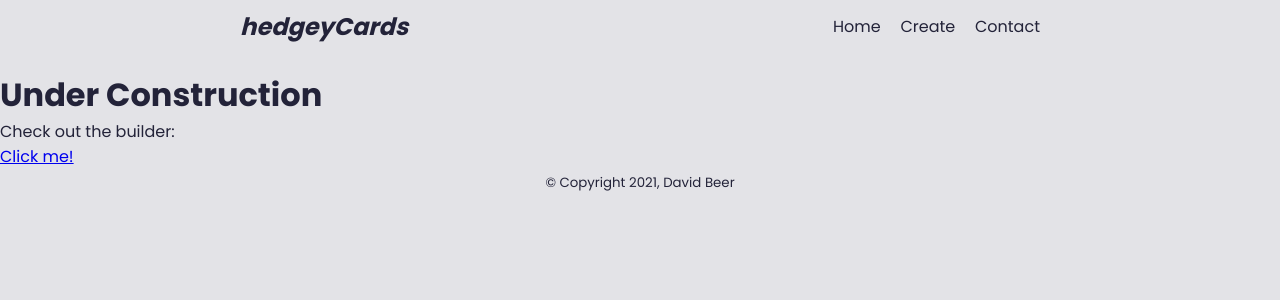
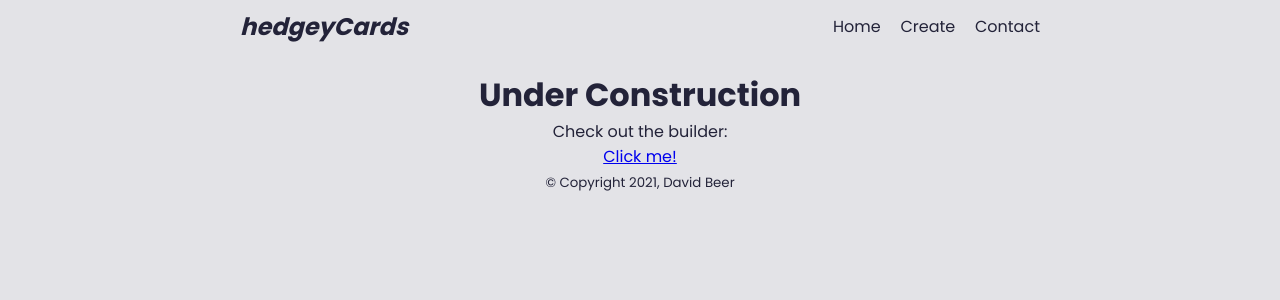
Before and after one commit to Obtez/flash-card-generator, a React (Create React App) app: page / in a window 1280 px wide. Shown: the top 300 px of the page. Built offline with nearby package versions, Linux system fonts and the light colour scheme.

Commit message:
center text on landing

```diff
--- a/src/views/Home/LandingPage.module.scss
+++ b/src/views/Home/LandingPage.module.scss
@@ -1,2 +1,6 @@
 @import "../../styles/variables";
 @import "../../styles/mixins";
+
+.layout {
+  text-align: center;
+}
```
